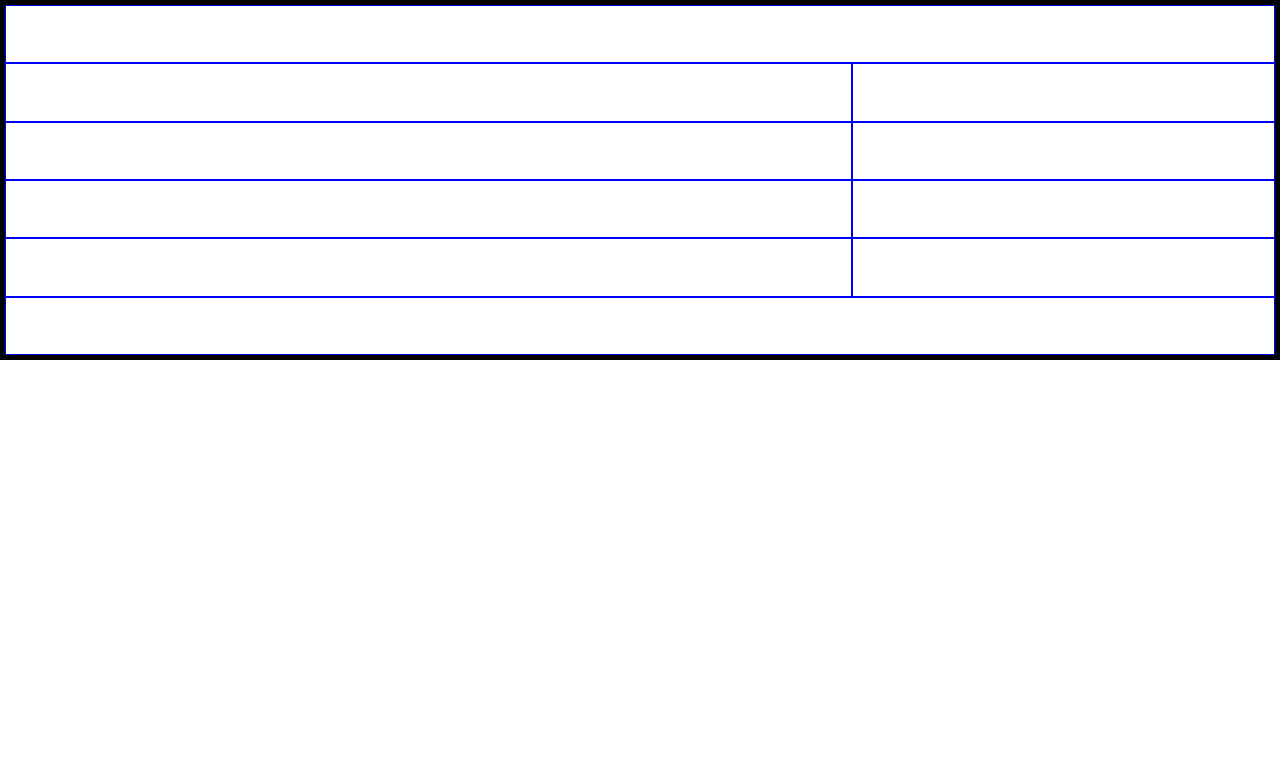
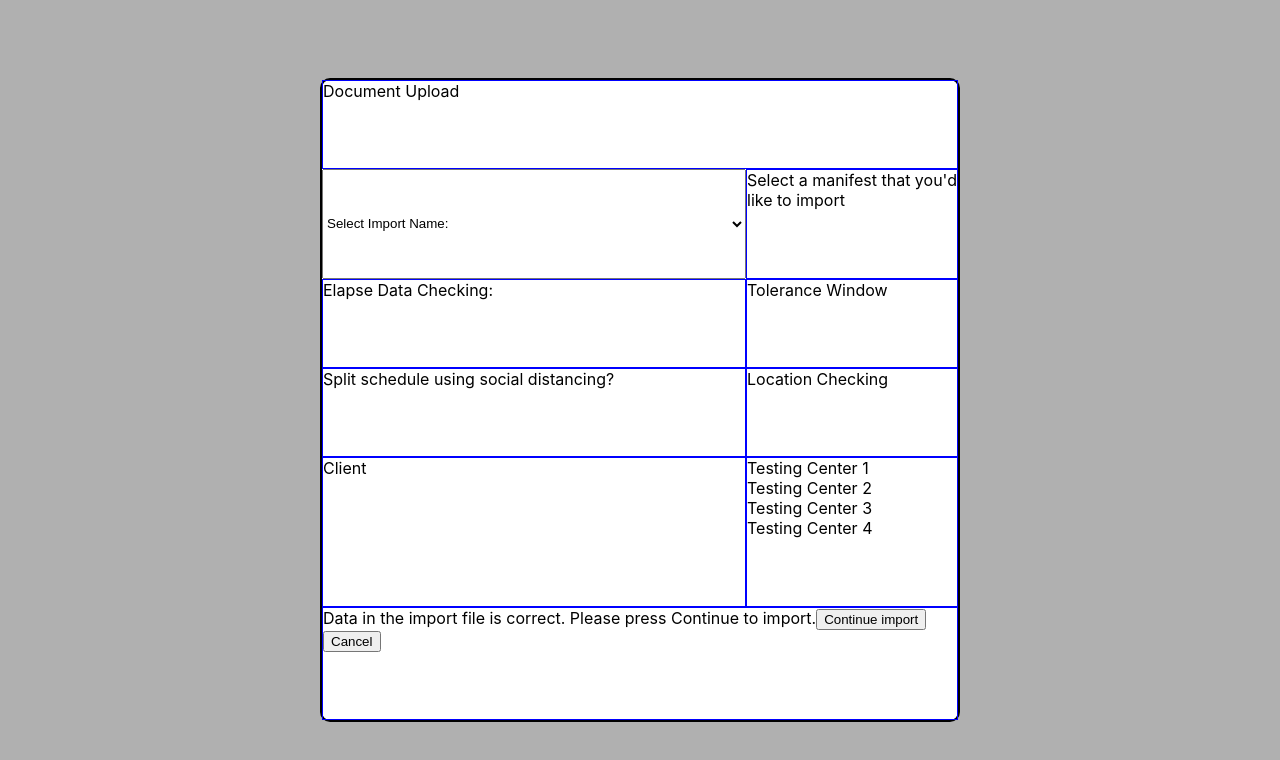
Before and after one commit to Brian4755/DocumentUploadPage, a React (Create React App) app: page / in a window 1280 px wide. Shown: the top 760 px of the page. Built offline with nearby package versions, Linux system fonts and the light colour scheme.

Commit message:
base context and background position setup

```diff
--- a/src/App.css
+++ b/src/App.css
@@ -1,9 +1,19 @@
+body {
+  background-color: rgb(176, 176, 176);
+}
+
 .document-page {
+  background-color: white;
+  border: solid black 2px;
+  border-radius: 10px;
+  position: absolute;
+  top: 50%;
+  left: 50%;
+  transform: translate(-50%, -50%);
+  min-height: 80dvh;
   display: grid;
   grid-template-columns: 2fr 1fr;
   /* grid-template-rows: repeat(6, 5 rem); */
-  border: solid black 5px;
-  min-height: 350px;
 }
 
 .document-page > div {
--- /dev/null
+++ b/src/Confirmation.js
@@ -0,0 +1,11 @@
+const Confirmation = () => {
+  return (
+    <div className="document-confirmation">
+      Data in the import file is correct. Please press Continue to import.
+      <button>Continue import</button>
+      <button>Cancel</button>
+    </div>
+   );
+}
+
+export default Confirmation;
--- a/src/Document.js
+++ b/src/Document.js
@@ -1,16 +1,21 @@
+import TestingCenter from "./TestingCenter";
+import Confirmation from "./Confirmation";
+
 const Document = () => {
   return (
     <div className="document-page">
-      <div className="document-title"></div>
-      <div></div>
-      <div></div>
-      <div></div>
-      <div></div>
-      <div></div>
-      <div></div>
-      <div></div>
-      <div></div>
-      <div className="document-confirmation"></div>
+      <div className="document-title">Document Upload</div>
+      <select>
+        <option value=''>Select Import Name:</option>
+      </select>
+      <div className="document-file-import">Select a manifest that you'd like to import</div>
+      <div>Elapse Data Checking:</div>
+      <div>Tolerance Window</div>
+      <div>Split schedule using social distancing?</div>
+      <div>Location Checking</div>
+      <div>Client</div>
+      <TestingCenter />
+      <Confirmation />
     </div>
    );
 }
--- /dev/null
+++ b/src/TestingCenter.js
@@ -0,0 +1,20 @@
+const TestingCenter = () => {
+  return (
+    <div>
+      <div>
+        Testing Center 1
+      </div>
+      <div>
+        Testing Center 2
+      </div>
+      <div>
+        Testing Center 3
+      </div>
+      <div>
+        Testing Center 4
+      </div>
+    </div>
+   );
+}
+
+export default TestingCenter;
```
